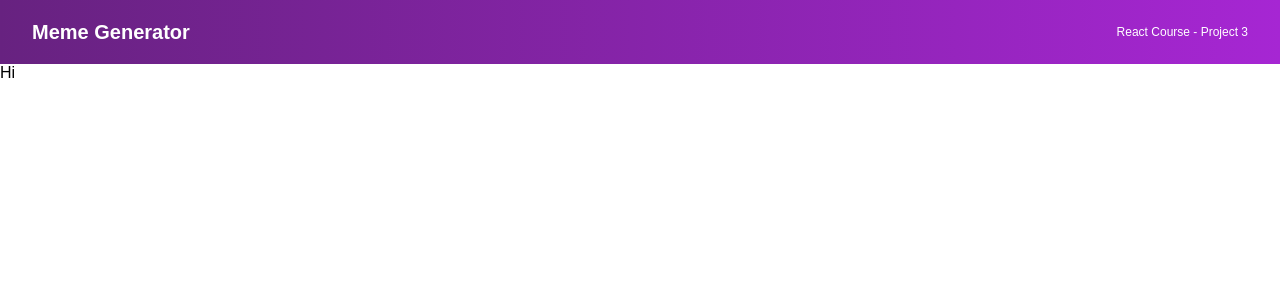
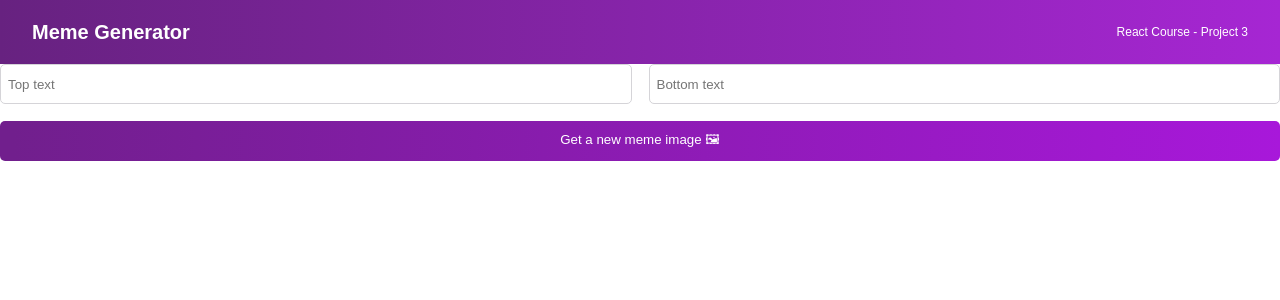
Before and after one commit to angrysun/meme-generator, a React (Create React App) app: page / in a window 1280 px wide. Shown: the top 300 px of the page. Built offline with nearby package versions, Linux system fonts and the light colour scheme.

Commit message:
styling and forms added

```diff
--- a/src/App.css
+++ b/src/App.css
@@ -30,3 +30,26 @@ body {
   font-size: 0.75rem;
   font-weight: 500;
 }
+
+.form {
+  display: grid;
+  grid-template: 40px 40px / 1fr 1fr;
+  gap: 17px;
+}
+
+.form--input {
+  font-family: "Karla", sans-serif;
+  border-radius: 5px;
+  border: 1px solid #D5D4D8;
+  text-indent: 5px;
+}
+
+.form--button {
+  grid-column: 1 / -1;
+  font-family: "Karla", sans-serif;
+  border-radius: 5px;
+  background: linear-gradient(90.41deg, #711F8D 1.14%, #A818DA 100%);
+  color: white;
+  border: none;
+  cursor: pointer;
+}
--- a/src/components/Meme.js
+++ b/src/components/Meme.js
@@ -1,7 +1,23 @@
 export default function Meme() {
   return (
-    <div>
-      <form>Hi</form>
-    </div>
+    <main>
+      <form className="form">
+        <input
+          type="text"
+          placeholder="Top text"
+          className="form--input"
+        />
+        <input
+          type="text"
+          placeholder="Bottom text"
+          className="form--input"
+        />
+        <button
+          className="form--button"
+        >
+          Get a new meme image 🖼
+        </button>
+      </form>
+    </main>
   )
 }
```
